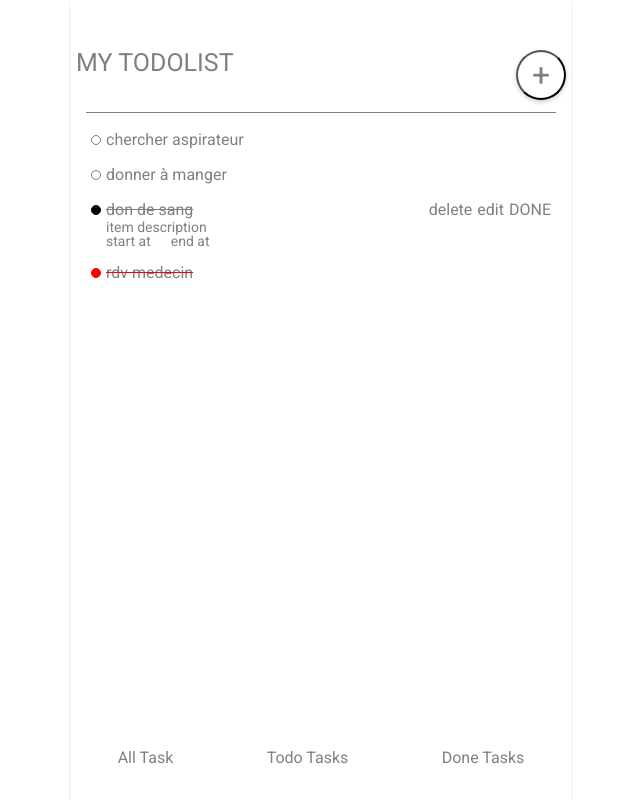
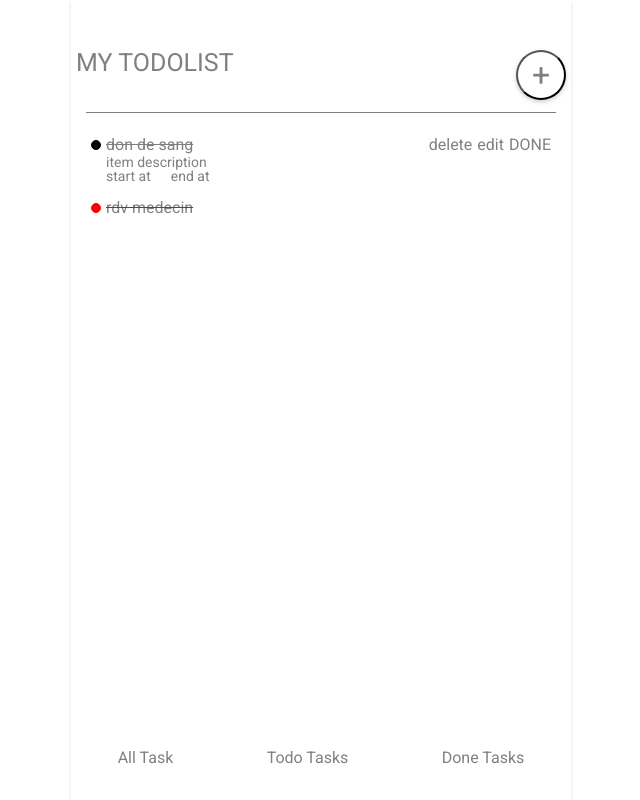
Before and after one commit to delFaa/my-todo-app, a PHP site: page / in a window 1280 px wide, after a click on "don de sang". Shown: the whole page, without its empty margins (319-959 px from the left). Run offline with PHP 8.4, Linux system fonts and the light colour scheme; data that the repository does not hold is empty.

Commit message:
ajax and js injects data from db in html

```diff
--- a/app/ajax.js
+++ /dev/null
@@ -1,29 +0,0 @@
-// Exemplo de requisição POST
-var ajax = new XMLHttpRequest();
-
-// Seta tipo de requisição: Post e a URL da API
-ajax.open("POST", "./core/request.php", true);
-ajax.setRequestHeader("Content-type", "application/x-www-form-urlencoded");
-
-// Seta paramêtros da requisição e envia a requisição
-ajax.send("getAllTask=true");
-// ajax.send("getAllTask = ")
-// Cria um evento para receber o retorno.
-ajax.onreadystatechange = function() {
-  // Caso o state seja 4 e o http.status for 200, é porque a requisiçõe deu certo.
-	if (ajax.readyState == 4 && ajax.status == 200) {
-		var data = ajax.responseText;
-    // Retorno do Ajax
-		console.log(data);
-	}
-}
-
-// ajax.send("getTask=true");
-// ajax.onreadystatechange = function() {
-//   // Caso o state seja 4 e o http.status for 200, é porque a requisiçõe deu certo.
-// 	if (ajax.readyState == 4 && ajax.status == 200) {
-// 		var data = ajax.responseText;
-//     // Retorno do Ajax
-// 		console.log(data);
-// 	}
-// }
--- a/app/core/request.php
+++ b/app/core/request.php
@@ -4,6 +4,7 @@ require_once dirname(__FILE__).DIRECTORY_SEPARATOR.'config.php';
 require_once dirname(__FILE__).DIRECTORY_SEPARATOR.'connexion.php';
 
 //  /// get All elements from DB don't need to protect because don't give it parameters which can be modified in inspector
+
 if( isset( $_POST['getAllTask'] ) ){
     $q = "SELECT * FROM task";
     $q = $db->query($q);
@@ -94,7 +95,7 @@ if( isset ($_POST['deleteTask']) ){
     $startt = $_POST['task_start_timestamp'];
     $endt = $_POST['task_end_timestamp'];
 
-    $q = "DELETE task WHERE task_title = :title, task_description = :description, task_start_timestamp = :startt, task_end_timestamp = :endt WHERE task_id=:id";
+    $q = "DELETE WHERE task_id=:id";
     // Prepare statement
     //try catch used to know if there are errors. they wouldn't show if this wasnt used.
 
--- a/app/index.php
+++ b/app/index.php
@@ -1,3 +1,5 @@
+<?php  include "./core/request.php";?>
+
 <!DOCTYPE html>
 <html lang="en">
 <head>
@@ -34,61 +36,7 @@
 	    <section id="main-container">
 				<!-- Todo -->
 					<ul class="list" id="todo">
-
-						<!-- List element -->
-                        <li class="list-item">
-							<header class="item-header accordion">
-								<h2 class="item-title">
-									<div class="check"></div>
-									<a class="title" href="#">chercher aspirateur</a>
-								</h2>
-
-								<ul class="item-menu ">
-									<li class="menu-element" name"deleteTask" method="post"><a href="#">delete</a></li>
-									<li class="menu-element" name"editTask" method="post"><a href="#">edit</a></li>
-									<li class="menu-element" name"doneTask"><a href="#">DONE</a></li>
-								</ul>
-							</header>
-
-                            <div class="panel">
-    							<div class="item-container">
-    								<p class="item-content">item description</p>
-    							</div>
-
-    							<footer class="item-footer">
-    								<p>start at <span class="timespan"></span></p>
-    								<p>end at <span class="timespan"></span></p>
-    							</footer>
-                            </div>
-						</li>
-
-						<li class="list-item">
-							<header class="item-header accordion">
-								<h2 class="item-title">
-									<div class="check"></div>
-									<a class="title" href="#">donner à manger</a>
-								</h2>
-
-								<ul class="item-menu ">
-									<li class="menu-element"><a href="#">delete</a></li>
-									<li class="menu-element"><a href="#">edit</a></li>
-									<li class="menu-element"><a href="#">DONE</a></li>
-								</ul>
-							</header>
-
-                            <div class="panel">
-    							<div class="item-container">
-    								<p class="item-content">item description</p>
-    							</div>
-
-    							<footer class="item-footer">
-    								<p>start at <span class="timespan"></span></p>
-    								<p>end at <span class="timespan"></span></p>
-    							</footer>
-                            </div>
-						</li>
-
-						<!-- end list element -->
+						<!-- List items inserted by javascript and ajax -->
 					</ul>
 				<!-- END Todo -->
 
@@ -219,8 +167,8 @@
 
 	<!-- JAVASCRIPT -->
 	<script type="text/javascript" src="style/dist/mtr-datepicker.min.js"></script>
-	<script type="text/javascript" src="script.js"></script>
-	<script src="ajax.js"></script>
+	<script type="text/javascript" src="js/ajax.js"></script>
+	<script type="text/javascript" src="js/anim.js"></script>
 
 
 <!-- END BODY -->
--- /dev/null
+++ b/app/js/ajax.js
@@ -0,0 +1,99 @@
+/////AJAX
+
+	// Requete POST, instancier objet XHR
+	var ajax = new XMLHttpRequest();
+
+	/*préciser qu'il s'agit de données provenant d'un formulaire (même si, à la base, ce n'est pas le cas)*/
+	ajax.open("POST", "./core/request.php", true);
+	ajax.setRequestHeader("Content-type", "application/x-www-form-urlencoded");
+	// parametres de requete
+	ajax.send('getAllTask');
+	// ajax.send("allTasks = true") parce que dans request on demande que Alltasks soit isset
+	/* il nous faut spécifier une fonction de callback afin de savoir quand la requête s'est terminée.
+  Pour cela, l'objet XHR possède un événement nommé readystatechange */
+	ajax.onreadystatechange = function() {
+	  // Caso o state seja 4 e o http.status for 200, é porque a requisiçõe deu certo.
+		if (this.readyState == 4 && this.status == 200) {
+			var alldata = JSON.parse(this.responseText);
+	    // Return from Ajax
+			console.log(alldata);
+			for (var i = 0; i < alldata.length; i++) {
+				placeListItem(alldata[i]);
+			}
+		}
+	}
+
+
+function placeListItem (task) {
+  let section = document.getElementById('todo');
+
+  section.innerHTML +='<li class="list-item" id="'+task.task_id+'">'
+  								+ '<header class="item-header accordion">'
+  									 + '<h2 class="item-title">'
+  										+'<div class="check"></div>'
+  										+'<a class="title" href="#">'+task.task_title+'</a>'
+  									+'</h2>'
+  									+'<ul class="item-menu ">'
+  										+'<li class="menu-element" name"deleteTask" method="post"><a href="#">delete</a></li>'
+  										+'<li class="menu-element" name"editTask" method="post"><a href="#">edit</a></li>'
+  										+'<li class="menu-element" name"doneTask"><a href="#">DONE</a></li>'
+  									+'</ul>'
+  								+'</header>'
+
+  	                            +'<div class="panel">'
+  	    							+'<div class="item-container">'
+  	    								+'<p class="item-content">'+task.task_description+'</p>'
+  	    							+'</div>'
+
+  	    							+'<footer class="item-footer">'
+  	    								+'<p>start at <span class="timespan">'+task.task_start_timestamp+'</span></p>'
+  	    								+'<p>end at <span class="timespan">'+task.task_end_timestamp+'</span></p>'
+  	    							+'</footer>'
+  	                            +'</div>'
+  							+'</li>';
+}
+
+// ajax.open("POST", "./core/request.php", true);
+// ajax.setRequestHeader("Content-type", "application/x-www-form-urlencoded");
+//
+// // Seta paramêtros da requisição e envia a requisição
+// ajax.send("getTask=true");
+// // ajax.send("getAllTask = ")
+// // Cria um evento para receber o retorno.
+// ajax.onreadystatechange = function() {
+//   // Caso o state seja 4 e o http.status for 200, é porque a requisiçõe deu certo.
+// 	if (ajax.readyState == 4 && ajax.status == 200) {
+// 		var task = ajax.responseText;
+//     // Retorno do Ajax
+// 		console.log(task);
+// 	}
+// }
+
+// // Object AJAX
+// class Ajax {
+// 	constructor(){
+// 		this.ajaxUrl = './core/request.php';
+// 	};
+// 	// Method Post : action sur la bdd, callback tjr le même: Si Ok, relance l'app!
+// 	post(request){
+// 		return this.connect(request,'POST');
+// 	};
+// 	// Method Get : lecture base de donné
+// 	get(){
+// 		return this.connect('','GET');
+// 	};
+// 	// Method Connect : Execute un GET ou un POST.
+// 	connect(request,method){
+// 		var ajax = new XMLHttpRequest();
+// 		ajax.open(method, this.ajaxUrl, true);
+// 		if (method=='POST') ajax.setRequestHeader("Content-type", "application/x-www-form-urlencoded");
+// 		ajax.send(request);
+// 		ajax.onreadystatechange = function() {
+// 			if (ajax.readyState == 4 && ajax.status == 200) {
+// 				// CallBack App.LoadTasks
+// 				// @param la réponse du serveur en format Ajax
+// 				 App.loadTasks(JSON.parse(this.responseText));
+// 			}
+// 		};
+// 	};
+// }
--- a/app/script.js
+++ b/app/js/anim.js
@@ -39,12 +39,9 @@ for (i = 0; i < acc.length; i++) {
         } else {
             panel.style.display = "block";
 			this.querySelector(".item-menu").style.display = "flex";
-
-
         }
     }
-}
-
+};
 
 // App js
 
```
Also changed, not shown: app/test.html (deleted, +0 -11 lines).
